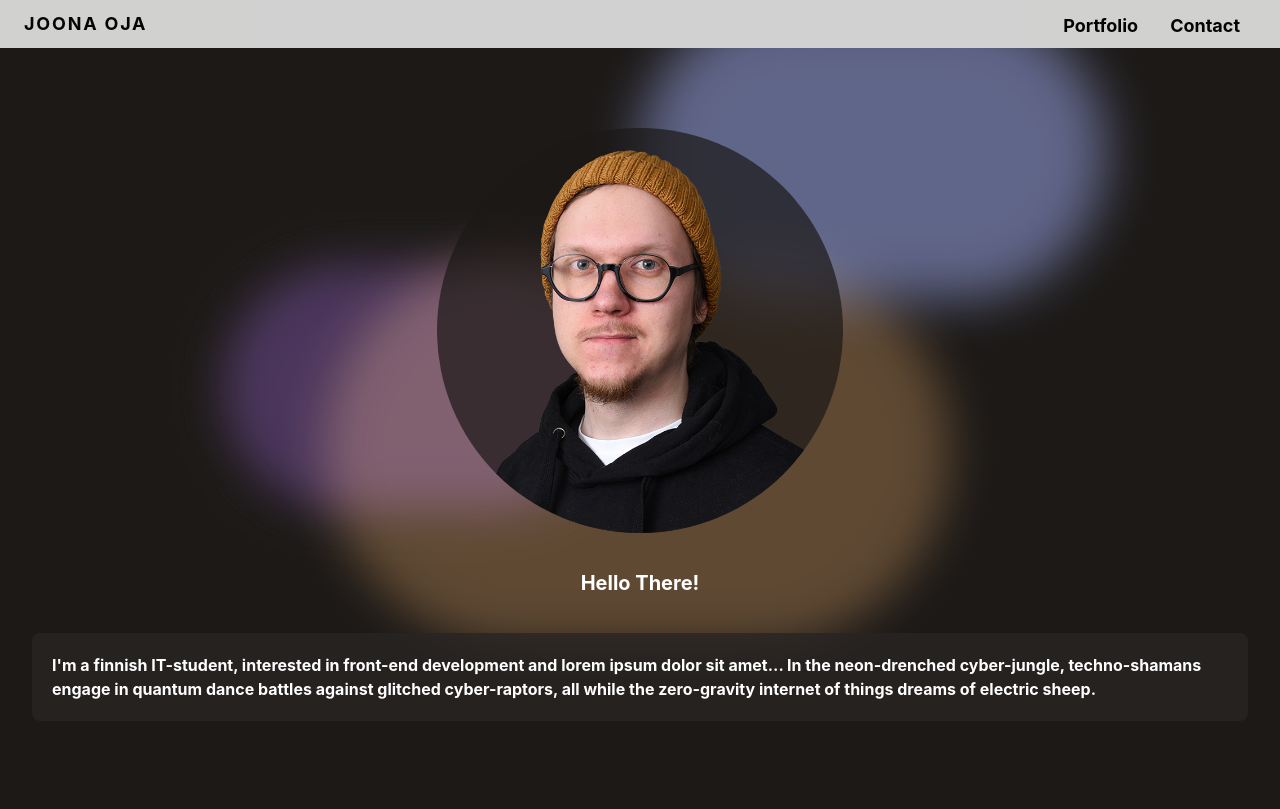
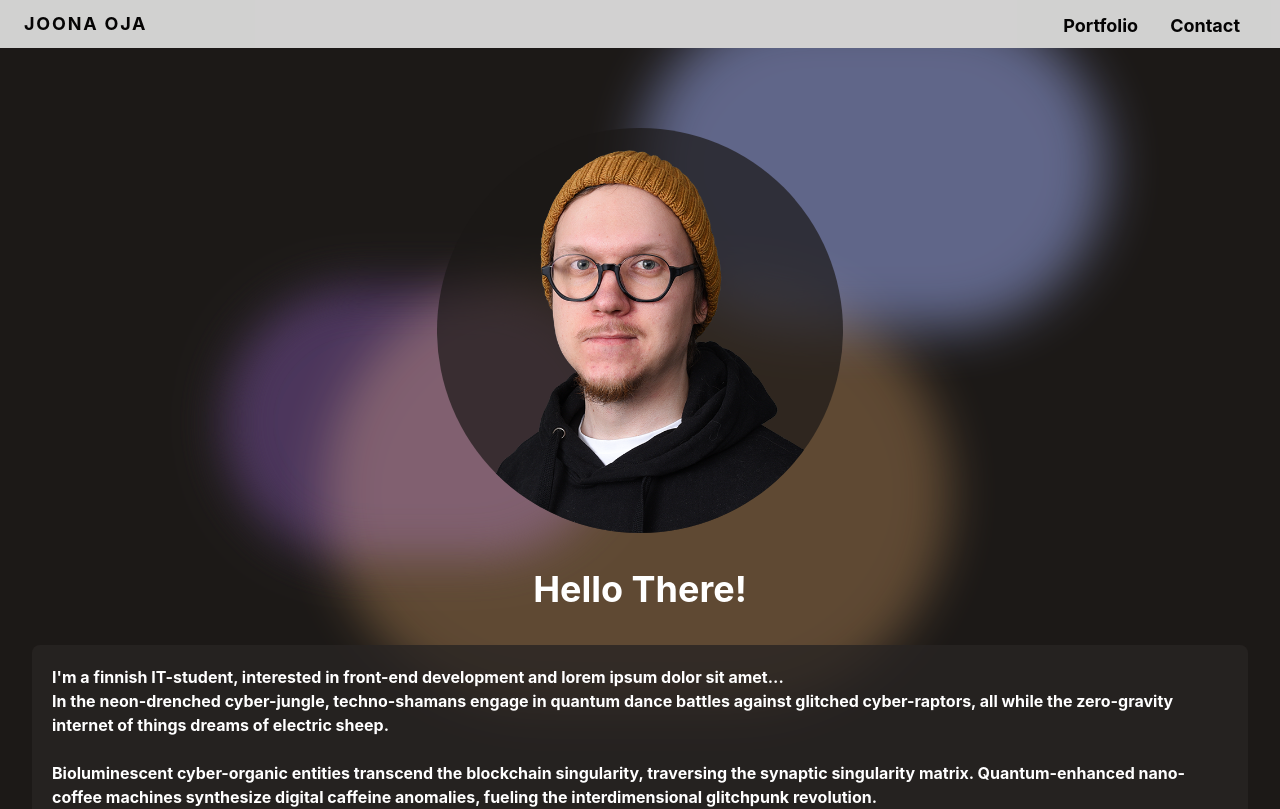
Before and after one commit to N0J44J00/portfolio-next, a Next.js app: page / in a window 1280 px wide. Shown: the top 809 px of the page. Built offline with nearby package versions, Linux system fonts and the light colour scheme.

Commit message:
home page finetuning

```diff
--- a/components/index/nav.js
+++ b/components/index/nav.js
@@ -13,7 +13,7 @@ export default function NavHeader() {
 
   //Change menu to sticky on scroll
   useEffect(() => {
-    const SCROLL_POINT_FOR_STICKY_MENU = 400
+    const SCROLL_POINT_FOR_STICKY_MENU = 500
 
     const onScroll = () => {
         var nav = document.getElementById('site-menu');
--- a/pages/index.js
+++ b/pages/index.js
@@ -31,12 +31,15 @@ export default function Home() {
               <img className="rounded-full w-1/3 mx-auto bg-stone-900 bg-opacity-70" src="/my-face.png" />
             </div>
             <div className="p-5 text-center rounded-lg flex items-center justify-between space-x-8">
-              <h1 className="text-xl font-bold mx-auto text-white">Hello There!</h1>
+              <h1 className="text-4xl font-bold mx-auto text-white">Hello There!</h1>
             </div>
             <div className="p-5 bg-stone-800 bg-opacity-80 rounded-lg flex items-center justify-between space-x-8">
                 <p className="text-md font-bold text-white">
-                  I'm a finnish IT-student, interested in front-end development and lorem ipsum dolor sit amet...
-                  In the neon-drenched cyber-jungle, techno-shamans engage in quantum dance battles against glitched cyber-raptors, all while the zero-gravity internet of things dreams of electric sheep.
+                  I'm a finnish IT-student, interested in front-end development and lorem ipsum dolor sit amet...<br/>
+                  In the neon-drenched cyber-jungle, techno-shamans engage in quantum dance battles against glitched cyber-raptors, all while the zero-gravity internet of things dreams of electric sheep.<br/><br/>
+                  Bioluminescent cyber-organic entities transcend the blockchain singularity, traversing the synaptic singularity matrix. Quantum-enhanced nano-coffee machines synthesize digital caffeine anomalies, fueling the interdimensional glitchpunk revolution.<br/><br/>
+
+Deep within the code abyss, neon-infused bio-avatars download transcendental subroutines, interfacing with the existential mainframe. Augmented pigeons transmit quantum memes through the neural fog, while cyber-entropy spirals into the hyper-holographic void.
                 </p>
             </div>
           </div>
```
